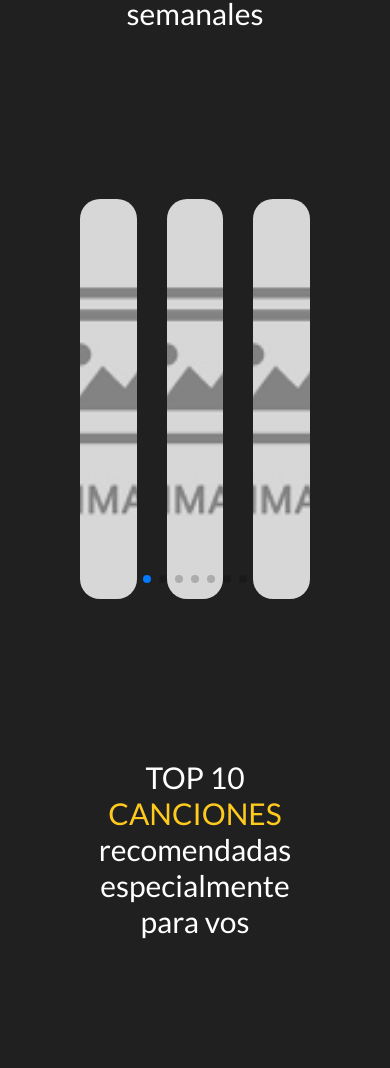
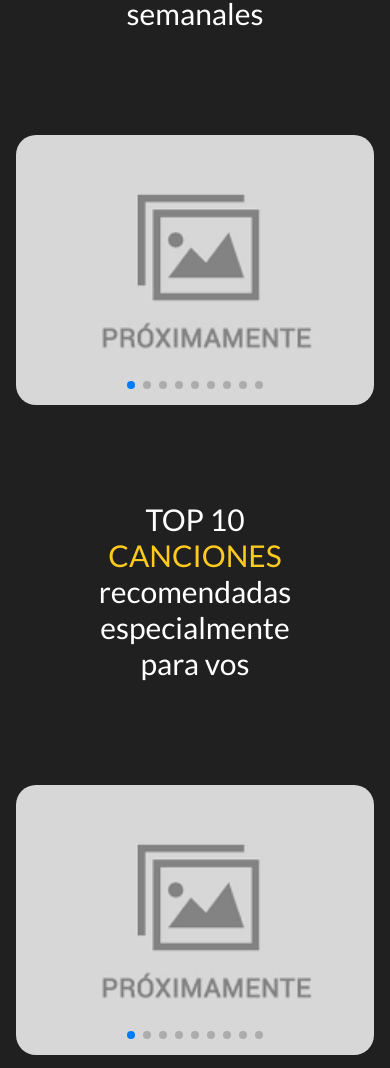
Before and after one commit to joaquinSuarez22/CullturaGeek, a plain HTML site: page index.html in a window 390 px wide. Shown: the part 3100-4168 px from the top of the page. Drawn offline with nearby package versions, Linux system fonts and the light colour scheme.

Commit message:
media queries 3

```diff
--- a/css/partials/_swiper.scss
+++ b/css/partials/_swiper.scss
@@ -2,7 +2,7 @@
   width: 100%;
   height: 100%;
 
-  a{
+  a {
     background-color: $black2;
   }
 }
@@ -33,3 +33,58 @@
   height: 100%;
   object-fit: cover;
 }
+
+
+@media screen and (max-width: 991px) {
+  #recompelis .recom__slider {
+
+    img {
+      height: 465px;
+    }
+  }
+
+  #recomcanciones .recom__slider {
+
+    img {
+      height: 465px;
+    }
+  }
+}
+
+
+@media screen and (max-width: 750px) {
+  #recompelis .recom__slider {
+    margin: 3rem;
+
+    img {
+      height: 400px;
+    }
+  }
+
+  #recomcanciones .recom__slider {
+    margin: 3rem;
+
+    img {
+      height: 400px;
+    }
+  }
+}
+
+
+@media screen and (max-width: 500px) {
+  #recompelis .recom__slider {
+    margin: 1rem;
+
+    img {
+      height: 270px;
+    }
+  }
+
+  #recomcanciones .recom__slider {
+    margin: 1rem;
+
+    img {
+      height: 270px;
+    }
+  }
+}
--- a/index.html
+++ b/index.html
@@ -194,7 +194,7 @@
       </div>
     </section>
 
-    <!--top 10 RECOMENDACION PELICULAS-->
+    <!--top 10 RECOMENDACIONES PELICULAS-->
     <section id="recompelis">
       <div class="recompelis__titulo">
         <h6>TOP 10 recomendaciones de <span>PELICULAS</span> semanales</h6>
@@ -235,6 +235,7 @@
           <div class="swiper-pagination"></div>
         </div>
       </div>
+
     </section>
 
     <!--RECOMENDACION CANCIONES-->
@@ -430,14 +431,33 @@
 <!-- Initialize Swiper -->
 <script>
   var swiper = new Swiper(".mySwiper", {
-    slidesPerView: 3,
-    spaceBetween: 30,
+    slidesPerView: 1,
+    spaceBetween: 0,
     pagination: {
       el: ".swiper-pagination",
       clickable: true,
     },
+    breakpoints: {
+    // when window width is >= 768px/tablet
+
+
+
+    991: {
+      slidesPerView: 2,
+      spaceBetween: 20
+    },
+    1500: {
+      slidesPerView: 3,
+      spaceBetween: 20
+    },
+  }
   });
+
 </script>
+
+
+
+
 
 <!--box icons-->
 
```
Also changed, not shown: css/partials/_index.scss (+0 -14 lines), css/estilo.css, 1 other file.
